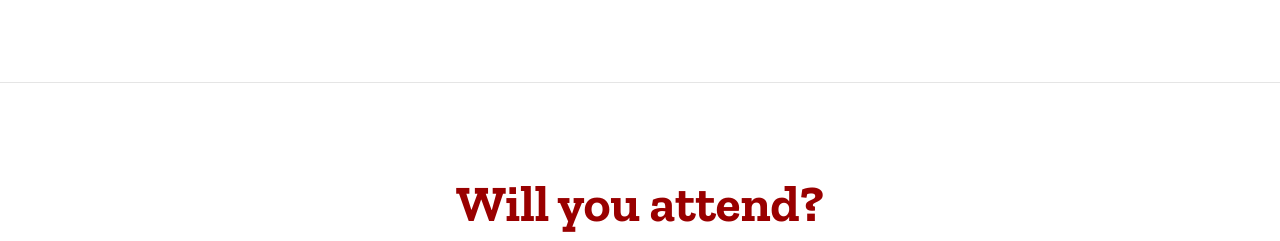
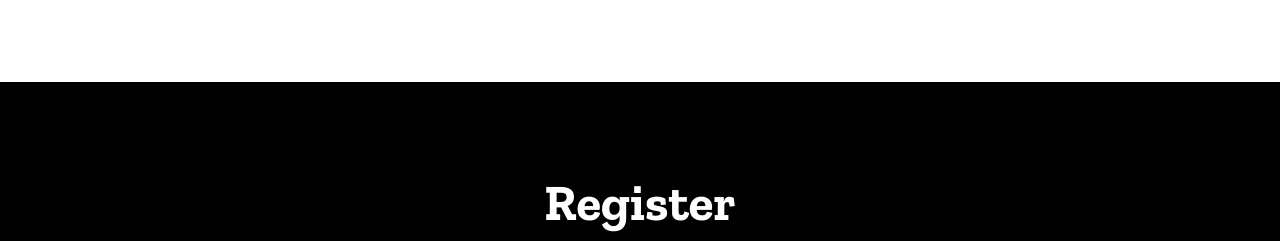
Before and after one commit to a-ashbeck/WeddingSite, a website: page index.html in a window 1280 px wide. Shown: the part 5134-5375 px from the top of the page. Drawn offline with nearby package versions, Linux system fonts and the light colour scheme; a script that the page names is missing; a web font is replaced by a local one.

Commit message:
Hide RSVP form for now

```diff
--- a/index.html
+++ b/index.html
@@ -242,7 +242,7 @@
         </div>
     </section>
 
-    <section class="probootstrap-section probootstrap-border-top" data-section="rsvp">
+    <!-- <section class="probootstrap-section probootstrap-border-top" data-section="rsvp">
         <div class="container">
             <div class="row mb40">
                 <div class="col-md-12 text-center">
@@ -267,7 +267,7 @@
                                 <label for="yes"><input type="radio" id="yes" name="attending"> Yes, I will be there</label> <br>
                                 <label for="no"><input type="radio" id="no" name="attending"> Sorry, I can't come</label> <br>
                             </div>
-                            <!-- <div class="form-group">
+                            <div class="form-group">
                                 <p>Will you attend?</p>
                                 <div class="form-check">
                                     <input class="form-check-input" type="radio" name="exampleRadios" name="attending" id="yes" value="yes">
@@ -281,7 +281,7 @@
                                         <strong>No</strong>, Sorry! Maybe some other time.
                                     </label>
                                 </div>
-                            </div> -->
+                            </div>
 
                             <div class="form-group">
                                 <label for="note">Note (optional)</label>
@@ -295,7 +295,7 @@
                 </div>
             </div>
         </div>
-    </section>
+    </section> -->
 
     <section class="probootstrap-section probootstrap-section-colored-darker">
         <div class="container text-center">
```
